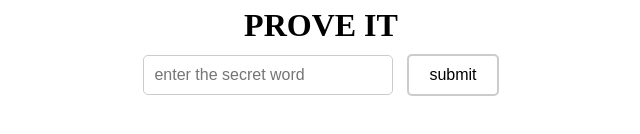
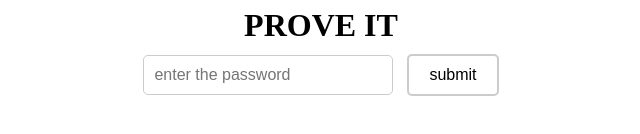
Before and after one commit to coshi-muhammad/razzbery-pi-site, a website: page frontend/password.html in a window 1280 px wide. Shown: the part 312-446 px from the top of the page, 319-959 px from the left. Drawn offline with Linux system fonts and the light colour scheme.

Commit message:
fixed a miss print

```diff
--- a/frontend/password.html
+++ b/frontend/password.html
@@ -100,7 +100,7 @@
   <img src="assets/security_guard.png" alt="buff black dude">
   <h1>PROVE IT</h1>
   <form id="password_form">
-    <input type="password" name="password_input" placeholder="enter the secret word" id="password_input">
+    <input type="password" name="password_input" placeholder="enter the password" id="password_input">
     <button type="submit">submit</button>
   </form>
 </body>
```
